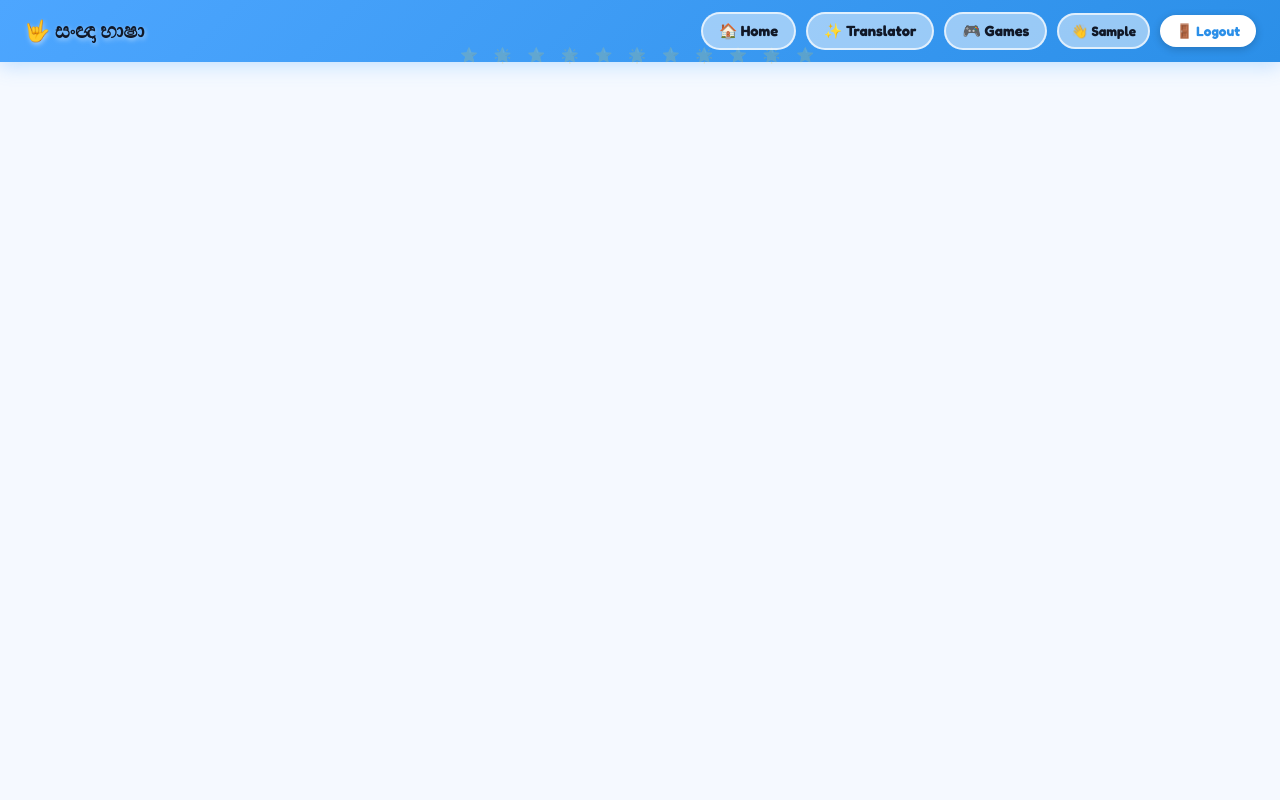
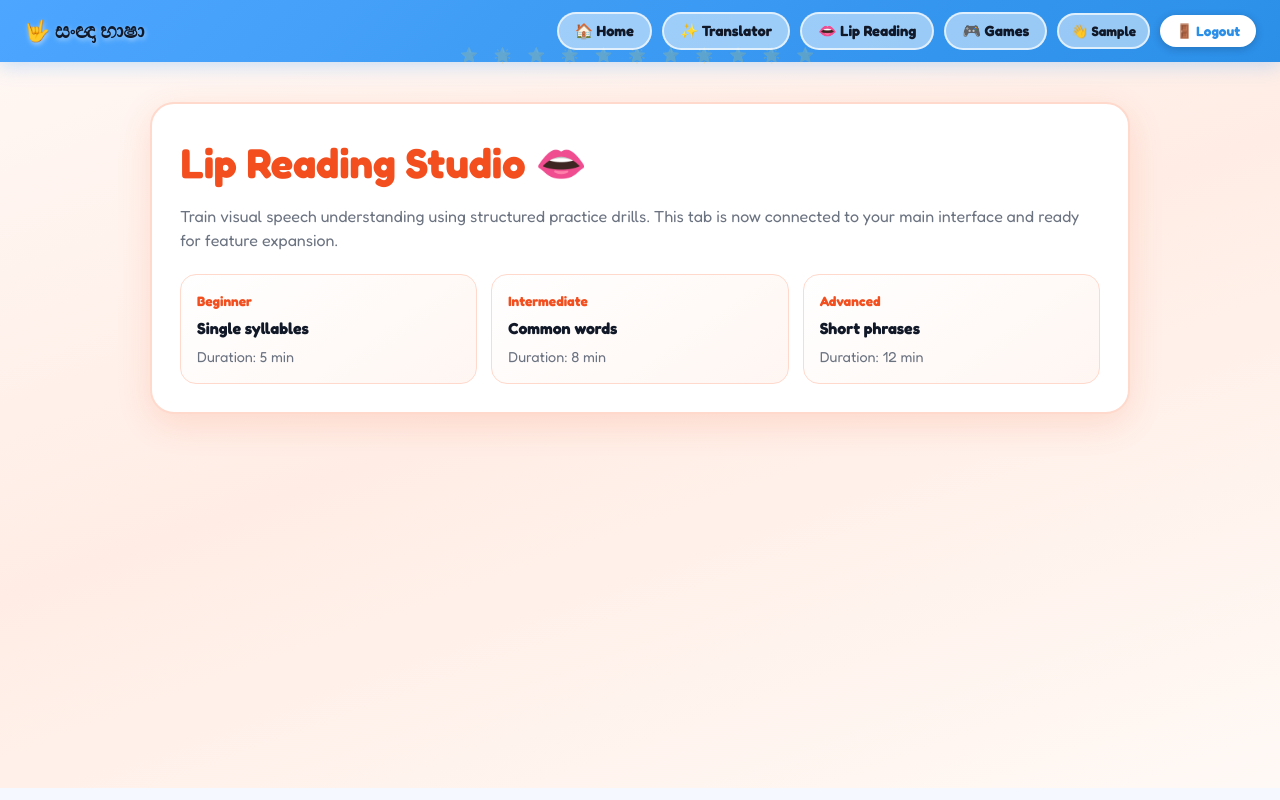
Before and after one commit to 4rthurrr/SSL-Assistive-Tool, a React (Create React App) app in the folder frontend/: page /lip-reading in a window 1280 px wide. Built offline with nearby package versions, Linux system fonts and the light colour scheme; sample sign-in values are in the browser's storage.

Commit message:
feat: Add Lip Reading component and integrate into navigation and routing

```diff
--- a/frontend/src/App.jsx
+++ b/frontend/src/App.jsx
@@ -9,6 +9,7 @@ import SinhalaWordPuzzle from "./features/games/puzzle/SinhalaWordPuzzle";
 import AIAnalyticsDashboard from './features/analytics/components/AIAnalyticsDashboard';
 import SentenceGame from './features/games/sentence/SentenceGame';
 import SSLTranslator from './features/translator/components/SSLTranslator';
+import LipReading from './features/translator/components/LipReading';
 import ProtectedRoute from './shared/components/ProtectedRoute';
 import "./shared/styles/App.css";
 
@@ -67,6 +68,7 @@ function Navbar() {
       <div style={{ display: "flex", gap: "10px", alignItems: "center", zIndex: 1 }}>
         <NavLink to="/" label="🏠 Home" />
         <NavLink to="/ssl-translator" label="✨ Translator" locked={!isLoggedIn} />
+        <NavLink to="/lip-reading" label="👄 Lip Reading" locked={!isLoggedIn} />
         <NavLink to={user?.hasTakenQuiz ? "/gameselection" : "/game-register"} label="🎮 Games" locked={!isLoggedIn} />
 
         {isLoggedIn ? (
@@ -141,6 +143,9 @@ function App() {
           <Route path="/ssl-translator" element={
             <ProtectedRoute><SSLTranslator /></ProtectedRoute>
           } />
+          <Route path="/lip-reading" element={
+            <ProtectedRoute><LipReading /></ProtectedRoute>
+          } />
           <Route path="/game-register" element={
             <ProtectedRoute><GameUserForm /></ProtectedRoute>
           } />
@@ -190,6 +195,17 @@ const HomePage = () => {
       color: "#4CAF50",
       gradient: "linear-gradient(135deg,#4CAF50,#388E3C)",
       shadow: "rgba(76,175,80,.25)",
+    },
+    {
+      to: "/lip-reading",
+      icon: "👄",
+      title: "Lip Reading",
+      titleSi: "තොල් කියවීම",
+      desc: "Practice visual speech understanding with guided lip-reading lessons",
+      btnLabel: "Start Practice",
+      color: "#FF7A59",
+      gradient: "linear-gradient(135deg,#FF7A59,#F24E1E)",
+      shadow: "rgba(242,78,30,.28)",
     },
     {
       to: "/translate",
--- /dev/null
+++ b/frontend/src/features/translator/components/LipReading.jsx
@@ -0,0 +1,82 @@
+import { useMemo } from "react";
+
+export default function LipReading() {
+  const drills = useMemo(
+    () => [
+      { id: 1, level: "Beginner", focus: "Single syllables", duration: "5 min" },
+      { id: 2, level: "Intermediate", focus: "Common words", duration: "8 min" },
+      { id: 3, level: "Advanced", focus: "Short phrases", duration: "12 min" },
+    ],
+    []
+  );
+
+  return (
+    <div
+      style={{
+        minHeight: "calc(100vh - 74px)",
+        background: "linear-gradient(160deg,#FFF7F3 0%,#FFEDE5 45%,#FFF9F5 100%)",
+        padding: "40px 20px 60px",
+        fontFamily: "'Fredoka', 'Comic Neue', cursive",
+      }}
+    >
+      <div
+        style={{
+          maxWidth: "980px",
+          margin: "0 auto",
+          background: "#fff",
+          border: "2px solid #FFD9CC",
+          borderRadius: "24px",
+          boxShadow: "0 10px 35px rgba(242, 78, 30, 0.14)",
+          padding: "28px",
+        }}
+      >
+        <h1
+          style={{
+            margin: 0,
+            fontSize: "clamp(1.8rem, 4vw, 2.6rem)",
+            color: "#F24E1E",
+            fontWeight: 900,
+          }}
+        >
+          Lip Reading Studio 👄
+        </h1>
+
+        <p style={{ margin: "10px 0 0", color: "#6B7280", fontSize: "1rem" }}>
+          Train visual speech understanding using structured practice drills.
+          This tab is now connected to your main interface and ready for feature expansion.
+        </p>
+
+        <div
+          style={{
+            display: "grid",
+            gridTemplateColumns: "repeat(auto-fit, minmax(220px, 1fr))",
+            gap: "14px",
+            marginTop: "22px",
+          }}
+        >
+          {drills.map((drill) => (
+            <div
+              key={drill.id}
+              style={{
+                borderRadius: "16px",
+                border: "1px solid #FFD9CC",
+                background: "linear-gradient(145deg,#FFF,#FFF6F2)",
+                padding: "16px",
+              }}
+            >
+              <div style={{ color: "#F24E1E", fontWeight: 800, fontSize: ".85rem" }}>
+                {drill.level}
+              </div>
+              <div style={{ marginTop: "4px", color: "#111827", fontWeight: 700 }}>
+                {drill.focus}
+              </div>
+              <div style={{ marginTop: "6px", color: "#6B7280", fontSize: ".9rem" }}>
+                Duration: {drill.duration}
+              </div>
+            </div>
+          ))}
+        </div>
+      </div>
+    </div>
+  );
+}
--- a/frontend/src/features/translator/index.js
+++ b/frontend/src/features/translator/index.js
@@ -1,2 +1,3 @@
 export { default as Translator } from './components/Translator';
 export { default as SSLTranslator } from './components/SSLTranslator';
+export { default as LipReading } from './components/LipReading';
```
